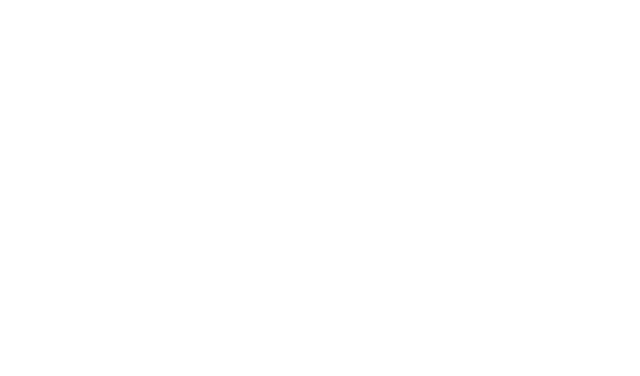
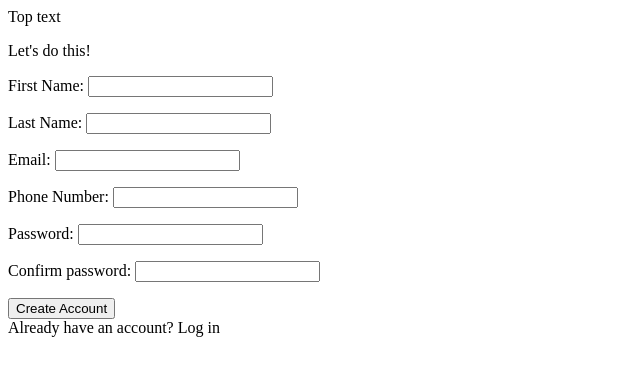
Before and after one commit to ChickenTendy80/odin-sign-up-form, a plain HTML site: page index.html in a window 1280 px wide. Shown: the whole page, without its empty margins (0-640 px from the left). Drawn offline with Linux system fonts and the light colour scheme.

Commit message:
Created general structure

```diff
--- a/index.html
+++ b/index.html
@@ -6,6 +6,44 @@
     <link rel="stylesheet" href="style.css">
 </head>
 <body>
+    <div class="left">
+
+    </div>
+
+    <div class="right">
+        <div> Top text </div>
+        <div class="form-container">
+            <p>Let's do this!</p>
+            <form action="example.com/path" method="post">
+                <p>
+                    <label for="first-name">First Name:</label>
+                    <input type="text" id="first-name" name="first-name">
+                </p>
+                <p>
+                    <label for="last-name">Last Name:</label>
+                    <input type="text" id="last-name" name="last-name">
+                </p>
+                <p>
+                    <label for="email">Email:</label>
+                    <input type="email" id="email" name="email">
+                </p>
+                <p>
+                    <label for="phone-number">Phone Number:</label>
+                    <input type="number" id="phone-number" name="phone-number">
+                </p>
+                <p>
+                    <label for="password">Password:</label>
+                    <input type="text" id="password" name="password">
+                </p>
+                <p>
+                    <label for="confirm-password">Confirm password:</label>
+                    <input type="text" id="confirm-password" name="confirm-password">
+                </p>
+            </form>
+        </div>
+        <button>Create Account</button>
+        <div>Already have an account? <a>Log in</a></div>
+    </div>
 
 </body>
 </html>
--- a/style.css
+++ b/style.css
@@ -0,0 +1,3 @@
+body{
+    display: flex;
+}
```
